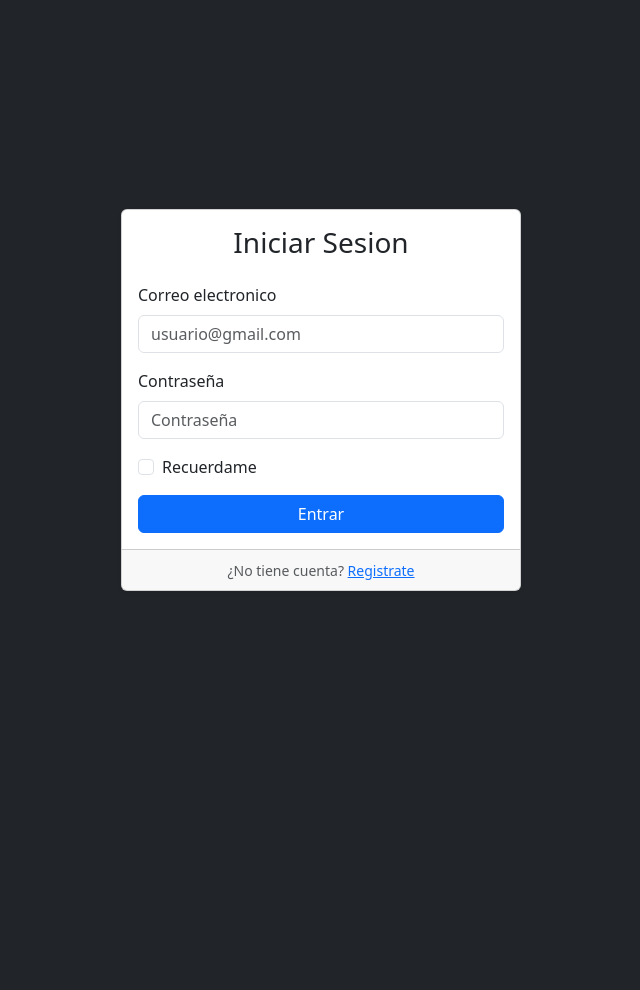
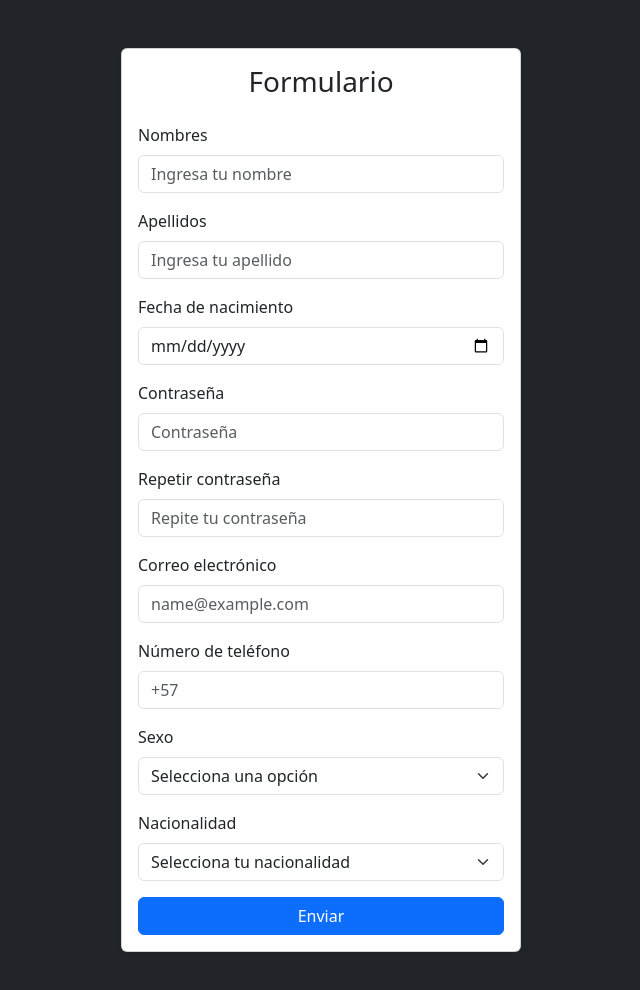
Before and after one commit to julianromero-dev/login.boostrap, a plain HTML site: page index.html in a window 1280 px wide. Shown: the whole page, without its empty margins (319-959 px from the left). Before the commit the page ends 800 px from the top, so only its background shows below. Drawn offline with nearby package versions, Linux system fonts and the light colour scheme.

Commit message:
formulario-login

```diff
--- a/index.html
+++ b/index.html
@@ -1,5 +1,5 @@
 <!DOCTYPE html>
-<html lang="en">
+<html lang="es">
 <head>
     <meta charset="UTF-8">
     <meta name="viewport" content="width=device-width, initial-scale=1.0">
@@ -8,32 +8,66 @@
 </head>
 <body class="bg-dark">
 
-    <div class="container vh-100 d-flex justify-content-center align-items-center">
+<div class="container min-vh-100 d-flex justify-content-center align-items-center py-5">
         <div class="card shadow-sm" style="max-width: 400px; width: 100%;">
             <div class="card-body">
-                <h3 class="card-tittle text-center mb-4">Iniciar Sesion</h3>
+                <h3 class="card-title text-center mb-4">Formulario</h3>
                 <form>
                     <div class="mb-3">
-                        <label for="inputEmail" class="form-label">Correo electronico</label>
-                        <input type="email" class="form-control" id="inputEmail" placeholder="usuario@gmail.com" required/>
+                        <label for="nombres" class="form-label">Nombres</label>
+                        <input type="text" class="form-control" id="nombres" placeholder="Ingresa tu nombre">
+                    </div>
+                    <div class="mb-3">
+                        <label for="apellidos" class="form-label">Apellidos</label>
+                        <input type="text" class="form-control" id="apellidos" placeholder="Ingresa tu apellido">
+                    </div>
+                    <div class="mb-3">
+                        <label for="fecha_nacimiento" class="form-label">Fecha de nacimiento</label>
+                        <input type="date" class="form-control" id="fecha_nacimiento">
                     </div>
                     <div class="mb-3">
                         <label for="inputPassword" class="form-label">Contraseña</label>
                         <input type="password" class="form-control" id="inputPassword" placeholder="Contraseña" required>
                     </div>
-                    <div class="form-check mb-3">
-                        <input class="form-check-input" type="checkbox" id="rememberCheck">
-                        <label class="form-check-label" for="rememberCheck">Recuerdame</label>
+                    <div class="mb-3">
+                        <label for="confirm-password" class="form-label">Repetir contraseña</label>
+                        <input type="password" class="form-control" id="confirm-password" placeholder="Repite tu contraseña">
                     </div>
-                    <button type="submit" class="btn btn-primary w-100">Entrar</button>
+                    <div class="mb-3">
+                        <label for="email" class="form-label">Correo electrónico</label>
+                        <input type="email" class="form-control" id="email" placeholder="name@example.com">
+                    </div>
+                    <div class="mb-3">
+                        <label for="telefono" class="form-label">Número de teléfono</label>
+                        <input type="tel" class="form-control" id="telefono" placeholder="+57">
+                    </div>
+                    <div class="mb-3">
+                        <label for="sexo" class="form-label">Sexo</label>
+                        <select class="form-select" id="sexo">
+                            <option selected>Selecciona una opción</option>
+                            <option value="masculino">Masculino</option>
+                            <option value="femenino">Femenino</option>
+                            <option value="otro">Prefiero no decirlo</option>
+                        </select>
+                    </div>
+                    <div class="mb-3">
+                        <label for="nacionalidad" class="form-label">Nacionalidad</label>
+                        <select class="form-select" id="nacionalidad">
+                            <option selected>Selecciona tu nacionalidad</option>
+                            <option value="colombia">Colombia</option>
+                            <option value="argentina">Argentina</option>
+                            <option value="brasil">Brasil</option>
+                            <option value="usa">Estados Unidos</option>
+                            <option value="canada">Canadá</option>
+                            <option value="mexico">México</option>
+                        </select>
+                    </div>
+                    <button type="submit" class="btn btn-primary w-100">Enviar</button>
                 </form>
-            </div>
-            <div class="card-footer text-center">
-                <small class="text-muted">¿No tiene cuenta? <a href="#">Registrate</a></small>
             </div>
         </div>
     </div>
-    <!--Bootsrap JS Bundle via CDN (incluye Popper)-->
-    <script src="https://cdn.jsdelivr.net/npm/bootstrap@5.3.2/dist/js/bootstrap.Bundle.min.js"></script>
+    <!--Bootstrap JS Bundle via CDN (incluye Popper)-->
+    <script src="https://cdn.jsdelivr.net/npm/bootstrap@5.3.2/dist/js/bootstrap.bundle.min.js"></script>
 </body>
 </html>
```
Also changed, not shown: form.html (+5 -1 lines).
